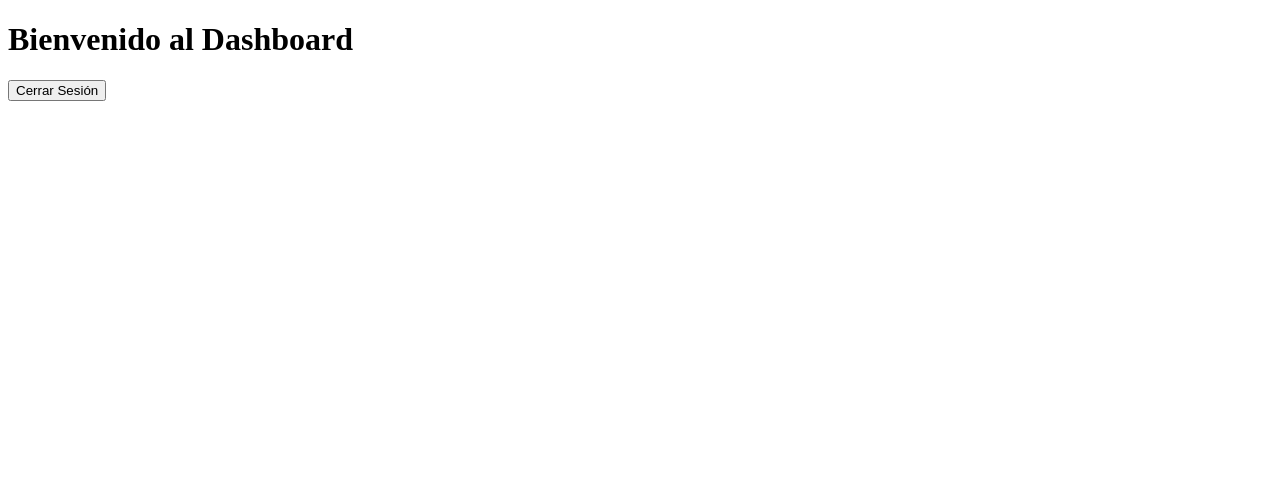
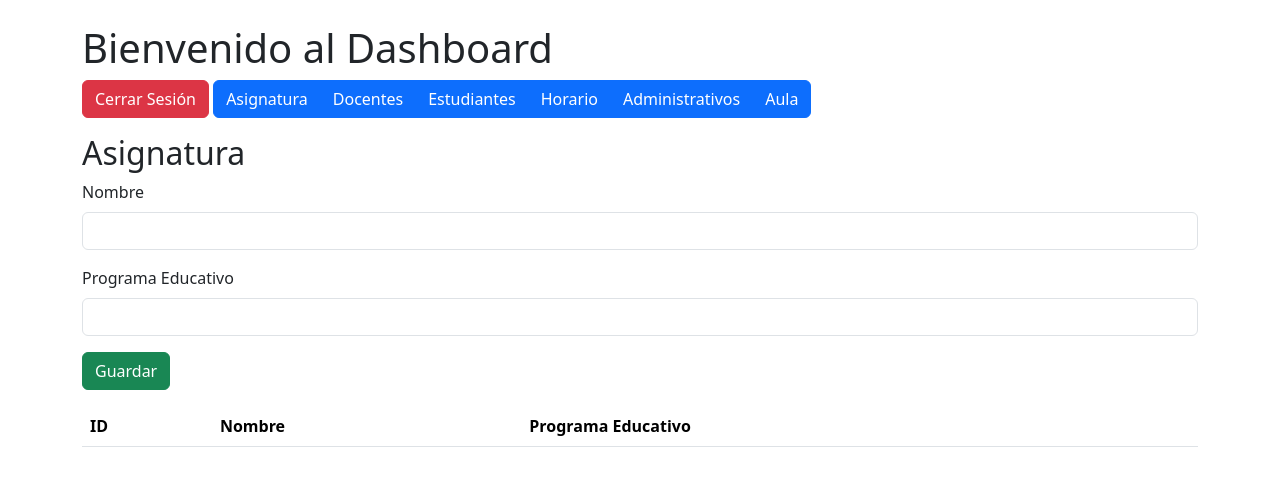
Before and after one commit to Droid636/Crud-ray, a website: page frontend/dashboard.html in a window 1280 px wide. Drawn offline with nearby package versions, Linux system fonts and the light colour scheme; sample sign-in values are in the browser's storage.

Commit message:
Asignaturas

```diff
--- a/frontend/dashboard.html
+++ b/frontend/dashboard.html
@@ -2,15 +2,57 @@
 <html lang="es">
 <head>
     <title>Dashboard</title>
+    <link href="https://cdn.jsdelivr.net/npm/bootstrap@5.3.0-alpha1/dist/css/bootstrap.min.css" rel="stylesheet">
+    <script src="https://cdn.jsdelivr.net/npm/bootstrap@5.3.0-alpha1/dist/js/bootstrap.bundle.min.js"></script>
+    <style>
+        .section { display: none; }
+        .active { display: block; }
+    </style>
 </head>
 <body>
-    <h1>Bienvenido al Dashboard</h1>
-    <button id="logout">Cerrar Sesión</button>
+    <div class="container mt-4">
+        <h1>Bienvenido al Dashboard</h1>
+        <button id="logout" class="btn btn-danger mb-3">Cerrar Sesión</button>
+
+        <div class="btn-group mb-3">
+            <button class="btn btn-primary section-btn" data-section="Asignatura">Asignatura</button>
+            <button class="btn btn-primary section-btn" data-section="Docentes">Docentes</button>
+            <button class="btn btn-primary section-btn" data-section="Estudiantes">Estudiantes</button>
+            <button class="btn btn-primary section-btn" data-section="Horario">Horario</button>
+            <button class="btn btn-primary section-btn" data-section="Administrativos">Administrativos</button>
+            <button class="btn btn-primary section-btn" data-section="Aula">Aula</button>
+        </div>
+
+        <!-- Sección Asignatura -->
+        <div id="Asignatura" class="section active">
+            <h2>Asignatura</h2>
+            <form id="formAsignatura">
+                <div class="mb-3">
+                    <label for="nombre" class="form-label">Nombre</label>
+                    <input type="text" class="form-control" id="nombre" name="nombre">
+                </div>
+                <div class="mb-3">
+                    <label for="programaEducativo" class="form-label">Programa Educativo</label>
+                    <input type="text" class="form-control" id="programaEducativo" name="programaEducativo">
+                </div>
+                <button type="submit" class="btn btn-success">Guardar</button>
+            </form>
+            <table class="table mt-3">
+                <thead>
+                    <tr>
+                        <th>ID</th>
+                        <th>Nombre</th>
+                        <th>Programa Educativo</th>
+                    </tr>
+                </thead>
+                <tbody id="tablaAsignatura"></tbody>
+            </table>
+        </div>
+
+    </div>
 
     <script>
-        // Verificamos si el token existe en localStorage
         const token = localStorage.getItem('token');
-
         if (!token) {
             alert('No tienes acceso. Inicia sesión primero.');
             window.location.href = 'index.html';
@@ -20,6 +62,17 @@
             localStorage.removeItem('token');
             window.location.href = 'index.html';
         });
+
+        const sectionButtons = document.querySelectorAll('.section-btn');
+        const sections = document.querySelectorAll('.section');
+
+        sectionButtons.forEach(button => {
+            button.addEventListener('click', () => {
+                const target = button.getAttribute('data-section');
+                sections.forEach(section => section.classList.remove('active'));
+                document.getElementById(target).classList.add('active');
+            });
+        });
     </script>
 </body>
 </html>
```
